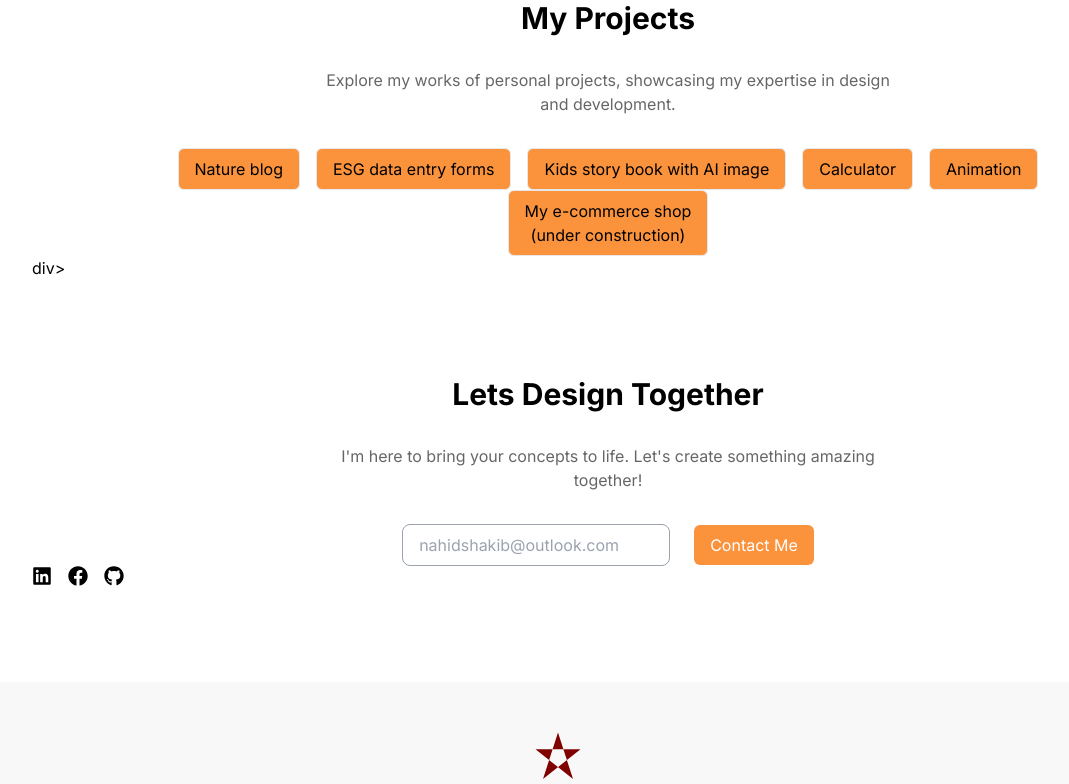
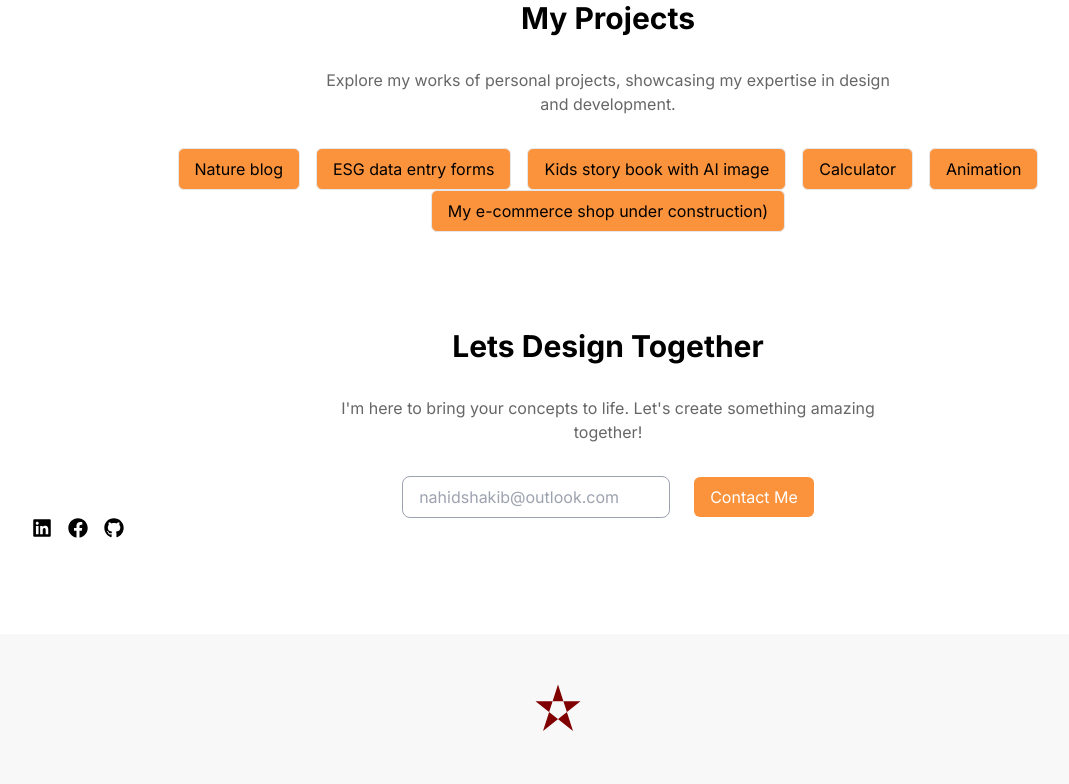
Before and after one commit to NahidKakon/myprotfolio3, a Next.js app: page / in a window 1280 px wide. Shown: the part 2246-3030 px from the top of the page, without its empty margins (32-1101 px from the left). Built offline with nearby package versions, Linux system fonts and the light colour scheme.

Commit message:
Update ProjectsSection.jsx
Signed-off-by: NahidKakon <nahidshakib@outlook.com>

```diff
--- a/app/sections/ProjectsSection.jsx
+++ b/app/sections/ProjectsSection.jsx
@@ -60,9 +60,9 @@ function ProjectsSection() {
        <Button className="text-black bg-orange-400
         bg-orange-4500 border hover:bg-orange-600 hover:border-orange-400">
          <Link
-          href="my-shop-nine-roan.vercel.app" className="button">My e-commerce shop <br/> (under construction)         </Link>
+          href="my-shop-nine-roan.vercel.app" className="button">My e-commerce shop under construction)         </Link>
         </Button>
-        </div>div>
+        </div>
       {/* <div className="grid grid-cols-1 gap-6 mt-8 md:grid-cols-2 lg:grid-cols-3">
         {projects.map((project, index) => (
           <ProjectCard
```
